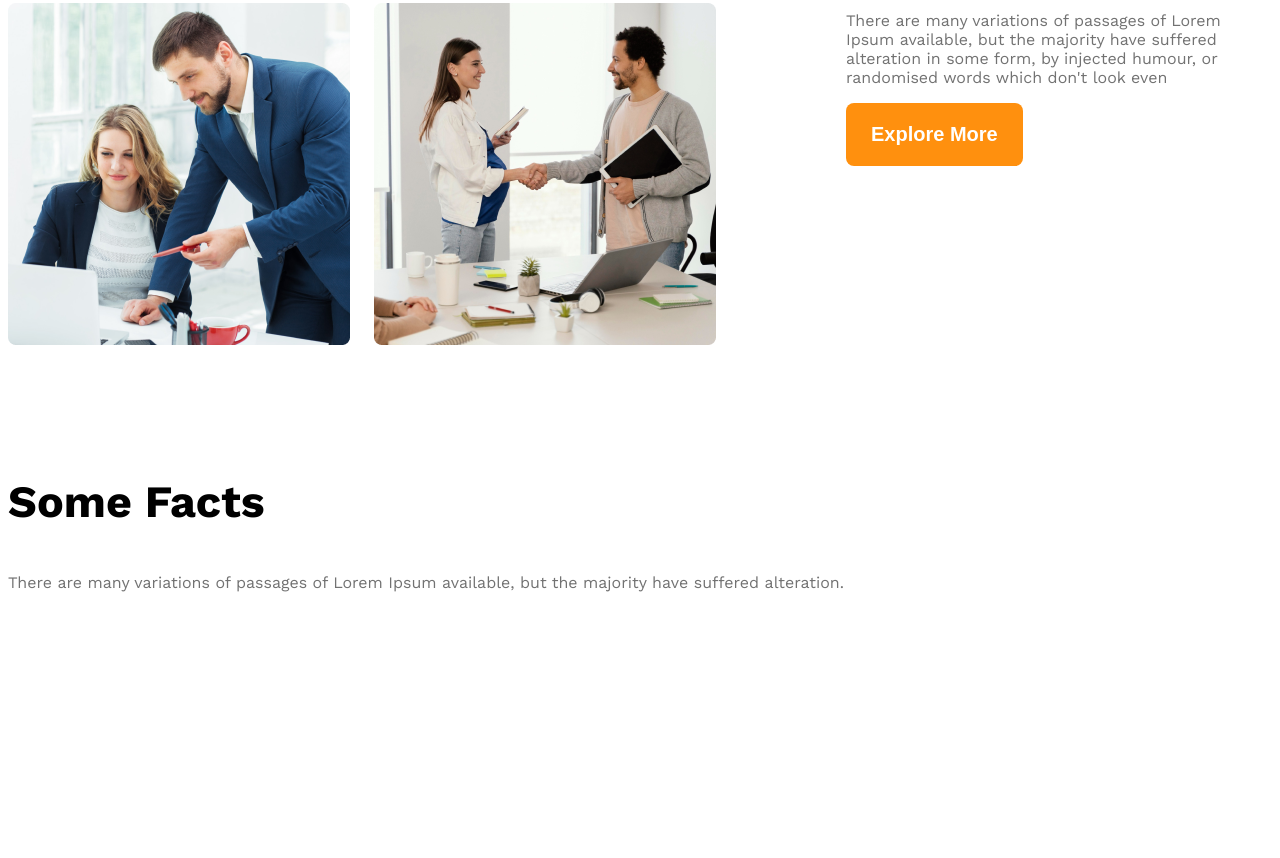
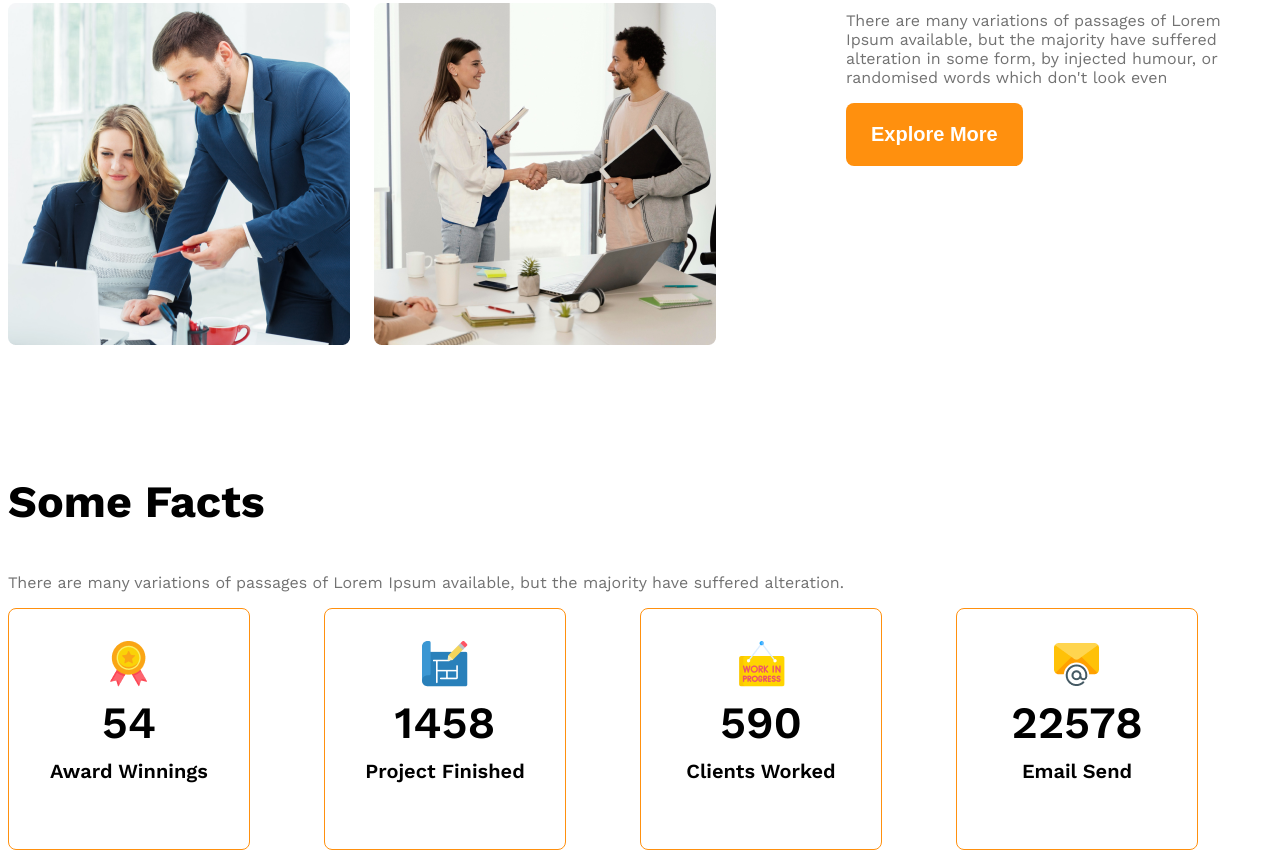
Before and after one commit to Mahima-Rahman/G3-ARCHITECTS-WEBSITE, a plain HTML site: page index.html in a window 1280 px wide. Shown: the part 1677-2535 px from the top of the page. Before the commit the page ends 2450 px from the top, so only its background shows below. Drawn offline with nearby package versions, Linux system fonts and the light colour scheme.

Commit message:
added fact related code

```diff
--- a/index.html
+++ b/index.html
@@ -63,28 +63,39 @@
         <!-- some facts-->
          <section>
           <h3 class="section-title">Some Facts</h3>
-          <p class="text-light-gray">There are many variations of passages of Lorem Ipsum available, but the majority have suffered alteration.</p>
-          <div class="facts-container">
-            <div class="fact">
-              <img src="" alt="" class="fact-icon">
-              <h4 class="fact-number"></h4>
-              <h5 class="fact-name"></h5>
+          <p class="text-light-gray fact-description">There are many variations of passages of Lorem Ipsum available, but the majority have suffered alteration.</p>
+          <div class="facts-container ">
+            <div class="fact-card display-flex">
+              <div>
+                <img src="./images/icons/ribon.png" alt="" class="fact-icon">
+                <h4 class="fact-number">54</h4>
+                <h5 class="fact-name">Award Winnings</h5>
+
+              </div>
             </div>
-            <div class="fact">
-              <img src="" alt="" class="fact-icon">
-              <h4 class="fact-number"></h4>
-              <h5 class="fact-name"></h5>
+            <div class="fact-card display-flex">
+             <div>
+              <img src="./images/icons/projects.png" alt="" class="fact-icon">
+              <h4 class="fact-number">1458</h4>
+              <h5 class="fact-name">Project Finished</h5>
+
+             </div>
+              </div>
+            <div class="fact-card display-flex">
+              <div>
+                <img src="./images/icons/customers.png" alt="" class="fact-icon">
+                <h4 class="fact-number">590</h4>
+                <h5 class="fact-name">Clients Worked</h5>
             </div>
-            <div class="fact">
-              <img src="" alt="" class="fact-icon">
-              <h4 class="fact-number"></h4>
-              <h5 class="fact-name"></h5>
-            </div>
-            <div class="fact">
-              <img src="" alt="" class="fact-icon">
-              <h4 class="fact-number"></h4>
-              <h5 class="fact-name"></h5>
-            </div>
+           </div>
+            <div class="fact-card display-flex">
+              <div>
+                <img src="./images/icons/email.png" alt="" class="fact-icon">
+              <h4 class="fact-number">22578</h4>
+              <h5 class="fact-name">Email Send</h5>
+
+              </div>
+             </div>
           </div>
          </section>
 
--- a/styles/style.css
+++ b/styles/style.css
@@ -105,6 +105,37 @@ main > section{
 #quick-list{
   font-weight:500;
 }
+
+/*Some Facts Style*/
+.facts-container{
+  display:grid;
+  grid-template-columns: repeat(4,1fr);
+}
+.fact-card{
+  border: 1px solid #FF900E;
+  width:240px;
+  height:240px;
+  border-radius: 8px;
+  text-align:center;
+  align-items: center;
+  justify-content: center;
+
+}
+
+.fact-number{
+  font-size: 2.8rem;
+  font-weight: 600;
+  margin-top: 5px;
+  margin-bottom: 10px;
+}
+
+.fact-name{
+  font-size: 1.25rem;
+  font-weight:600;
+  margin-top: 10px;
+
+}
+.fact-description: 540px;
 /* responsive media query */
 @max screen and (max-width: 576px){
   .navbar,
```
